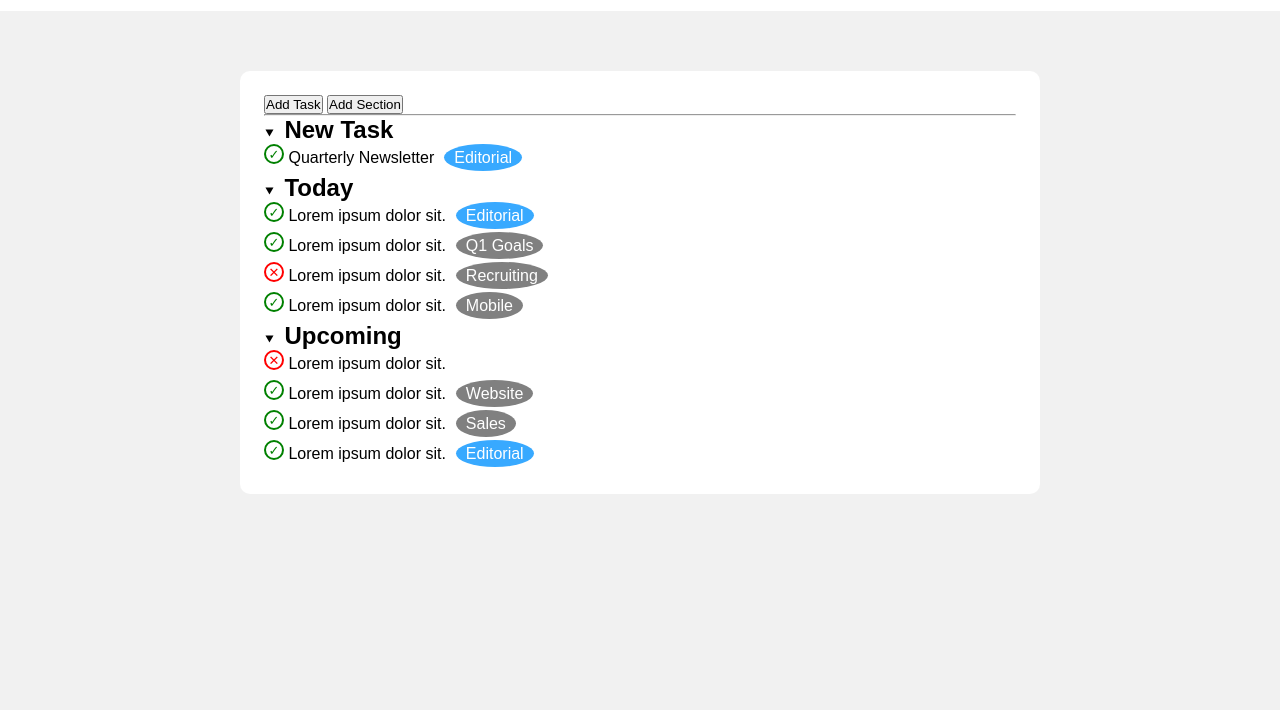
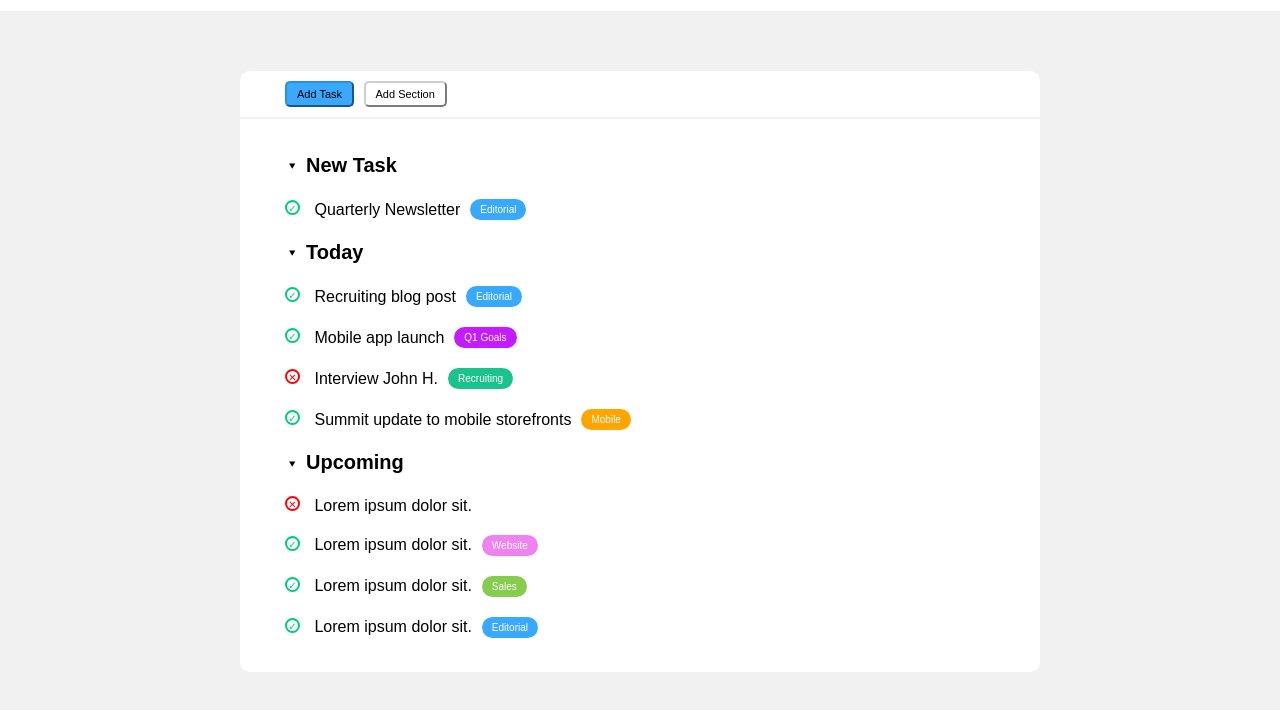
Before and after one commit to AlessandroSacchetti/html-css-toboolist, a plain HTML site: page index.html in a window 1280 px wide. Shown: the part 66-776 px from the top of the page. Drawn offline with Linux system fonts and the light colour scheme.

Commit message:
Add: Last css lines and buttons

```diff
--- a/css/style.css
+++ b/css/style.css
@@ -24,6 +24,8 @@ body {
     background-color: #f1f1f1;
 }
 
+/* container */
+
 .container {
     max-width: 800px;
     margin: 0 auto;
@@ -33,28 +35,47 @@ body {
     padding: 60px 0;
 }
 
+/* main content */
+
 .card {
     background-color: white;
-    padding: 24px;
-    border-radius: 10px;
+    padding: 24px 45px;
+    border-bottom-left-radius: 10px;
+    border-bottom-right-radius: 10px;
 }
 
 .sheet p {
     display: inline-block;
+    padding: 10px 5px;
+    vertical-align: middle;
 }
 
+.arrow {
+    font-size: 10px;
+    margin-right: 10px;
+    margin-left: 3px;
+    vertical-align: middle;
+}
+
+.item-title {
+    vertical-align: middle;
+    display: inline-block;
+    line-height: 45px;
+    font-size: 20px;
+}
 
 .checkmark {
     display: inline-block;
     border-style: solid;
     border-radius: 50%;
     border-width: 2px;
-    width: 20px;
-    height: 20px;
-    line-height: 18px;
-    font-size: small;
+    width: 15px;
+    height: 15px;
+    line-height: 14px;
+    font-size: 10px;
     vertical-align: middle;
-    margin-bottom: 10px;
+    margin-bottom: 4px;
+    margin-right: 5px;
     text-align: center;
 }
 
@@ -63,22 +84,77 @@ body {
 }
 
 .checkmark.true {
-    color: green;
+    color: rgb(0, 203, 118);
 }
 
-.arrow {
-    font-size: small;
-    margin-right: 10px;
-}
+/* flags */
 
 .type {
-    border-radius: 50%;
-    padding: 5px 10px;
-    margin: 10px;
+    border-radius: 20px;
+    padding: 3px 10px;
+    margin: 10px 5px;
+    display: inline-block;
+    line-height: 15px;
     color: white;
     background-color: grey;
+    font-size: 10px;
+    vertical-align: middle;
 }
 
 .editorial {
     background-color: #38a9ff;
 }
+
+.mobile {
+    background-color: orange;
+}
+
+.q1-goals {
+    background-color: rgb(194, 28, 255);
+}
+
+.recruiting {
+    background-color: rgb(28, 194, 139);
+}
+
+.website {
+    background-color: violet;
+}
+
+.sales {
+    background-color: rgb(133, 204, 79);
+}
+
+/* buttons */
+
+.buttons {
+    background-color: white;
+    padding: 10px 45px;
+    border-top-left-radius: 10px;
+    border-top-right-radius: 10px;
+
+}
+
+.task-add {
+
+    background-color: #38a9ff;
+    border-color: #2f8ed7;
+}
+
+.section-add {
+    margin-left: 5px;
+    background-color: white;
+    border-color: #cecece;
+
+}
+
+.add {
+    padding: 5px 10px;
+    border-radius: 5px;
+    font-size: 11px;
+}
+
+/* grey divider */
+.divide {
+    margin-bottom: 2px;
+}
--- a/index.html
+++ b/index.html
@@ -12,10 +12,13 @@
     <header><img src="./img/Toboolist-logo.jpg" alt="Toboolist-logo"></header>
     <main class="content">
 
+        <div class="container buttons"><button class="task-add add">Add Task</button> <button
+                class="section-add add">Add
+                Section</button></div>
+
+        <div class="divide"></div>
         <div class="container card">
-            <div class="buttons"><button class="task-add">Add Task</button> <button class="section-add">Add
-                    Section</button></div>
-            <hr>
+
             <h2 class="item-title"><span class="arrow">&#11206;</span>New Task</h2>
             <ul class="task-new">
                 <li class="sheet">
@@ -26,16 +29,16 @@
             <h2 class="item-title"><span class="arrow">&#11206;</span>Today</h2>
             <ul>
                 <li class="sheet"><span class="checkmark true">&#10003</span>
-                    <p>Lorem ipsum dolor sit.</p><span class="type editorial">Editorial</span>
+                    <p>Recruiting blog post</p><span class="type editorial">Editorial</span>
                 </li>
                 <li class="sheet"><span class="checkmark true">&#10003</span>
-                    <p>Lorem ipsum dolor sit.</p><span class="type q1-Goals">Q1 Goals</span>
+                    <p>Mobile app launch</p><span class="type q1-goals">Q1 Goals</span>
                 </li>
                 <li class="sheet"><span class="checkmark false">&#10005</span>
-                    <p>Lorem ipsum dolor sit.</p><span class="type recruiting">Recruiting</span>
+                    <p>Interview John H.</p><span class="type recruiting">Recruiting</span>
                 </li>
                 <li class="sheet"><span class="checkmark true">&#10003</span>
-                    <p>Lorem ipsum dolor sit.</p><span class="type mobile">Mobile</span>
+                    <p>Summit update to mobile storefronts</p><span class="type mobile">Mobile</span>
                 </li>
             </ul>
             <h2 class="item-title"><span class="arrow">&#11206;</span>Upcoming</h2>
```
